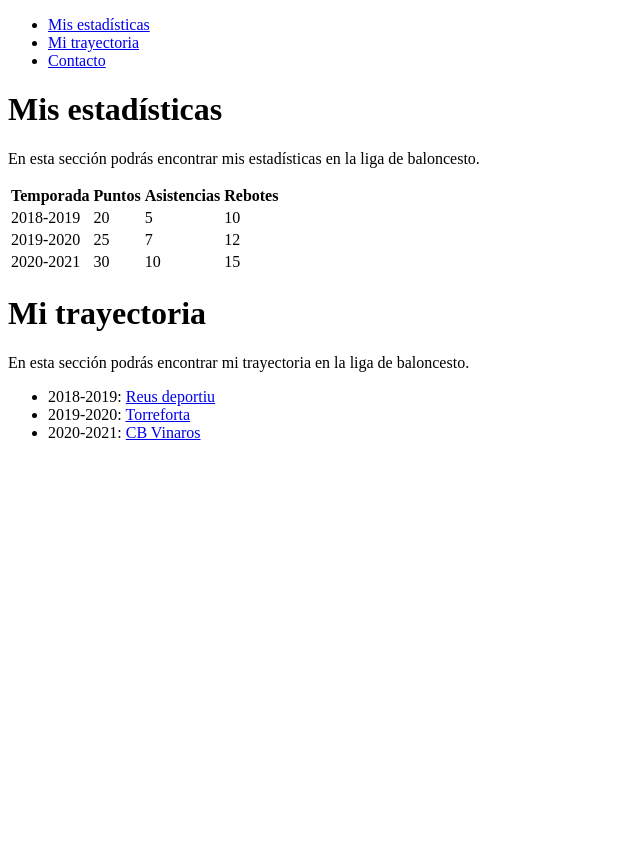
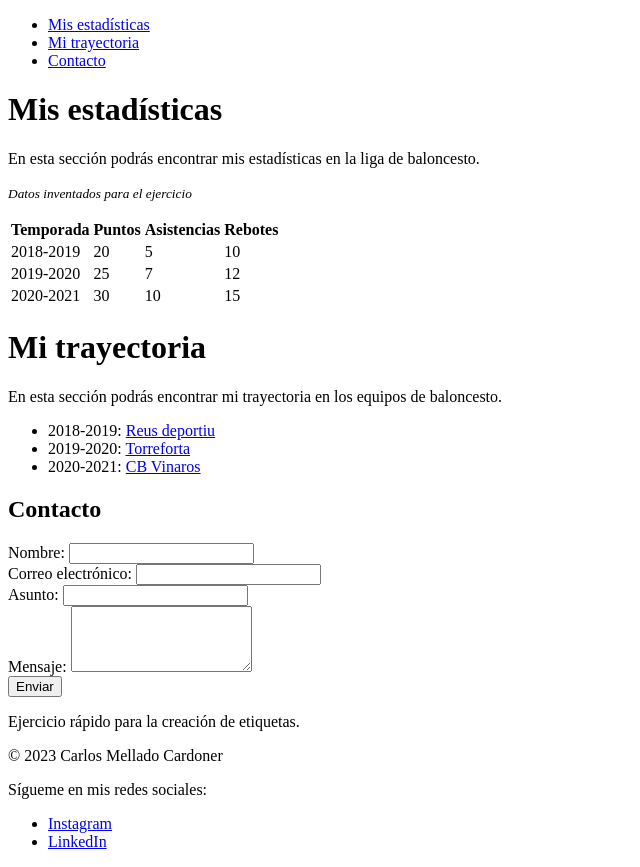
Before and after one commit to cemce/html5_arquitectura_informacion, a plain HTML site: page index.html in a window 1280 px wide. Shown: the whole page, without its empty margins (0-640 px from the left). Before the commit the page ends 800 px from the top, so only its background shows below. Drawn offline with Linux system fonts and the light colour scheme.

Commit message:
Update index.html

```diff
--- a/index.html
+++ b/index.html
@@ -16,6 +16,7 @@
     <div id="estadisticas">
         <h1>Mis estadísticas</h1>
         <p>En esta sección podrás encontrar mis estadísticas en la liga de baloncesto.</p>
+        <p><i><small>Datos inventados para el ejercicio</small></i></p>
         <table>
             <tr>
                 <th>Temporada</th>
@@ -46,15 +47,44 @@
 
     <div id="trayectoria">
         <h1>Mi trayectoria</h1>
-        <p>En esta sección podrás encontrar mi trayectoria en la liga de baloncesto.</p>
+        <p>En esta sección podrás encontrar mi trayectoria en los equipos de baloncesto.</p>
         <ul>
             <li>2018-2019: <a href="https://reusdeportiu.org/">Reus deportiu</a></li>
             <li>2019-2020: <a href="https://adtorreforta.com/"> Torreforta</a></li>
             <li>2020-2021: <a href="https://www.instagram.com/cbasquetvinaros/"> CB Vinaros</a></li>
         </ul>
     </div>
+    <!-- Aunque a mi me guste más usar divs para todo los campos del body, tambien podemos usar el section. Obviamente el action no irá-->
+    <section>
+        <h2>Contacto</h2>
+        <form id="formularioContacto" action="submitForm.php" method="POST">
+            <div>
+                <label for="nombre">Nombre:</label>
+                <input type="text" id="nombre" name="nombre" required>
+            </div>
+            <div>
+                <label for="email">Correo electrónico:</label>
+                <input type="email" id="email" name="email" required>
+            </div>
+            <div>
+                <label for="asunto">Asunto:</label>
+                <input type="text" id="asunto" name="asunto" required>
+            </div>
+            <div>
+                <label for="mensaje">Mensaje:</label>
+                <textarea id="mensaje" name="mensaje" rows="4" required></textarea>
+            </div>
+            <button type="submit">Enviar</button>
+        </form>
+    </section>
 </div>
 </body>
 <footer>
-
+    <p>Ejercicio rápido para la creación de etiquetas.</p>
+    <p>&copy; 2023 Carlos Mellado Cardoner</p>
+    <p>Sígueme en mis redes sociales:</p>
+    <ul>
+        <li><a href="https://www.instagram.com/carlosmellado_2">Instagram</a></li>
+        <li><a href="https://www.linkedin.com/in/carlos-mellado-cardoner-b417bb224/">LinkedIn</a></li>
+    </ul>
 </footer>
```
